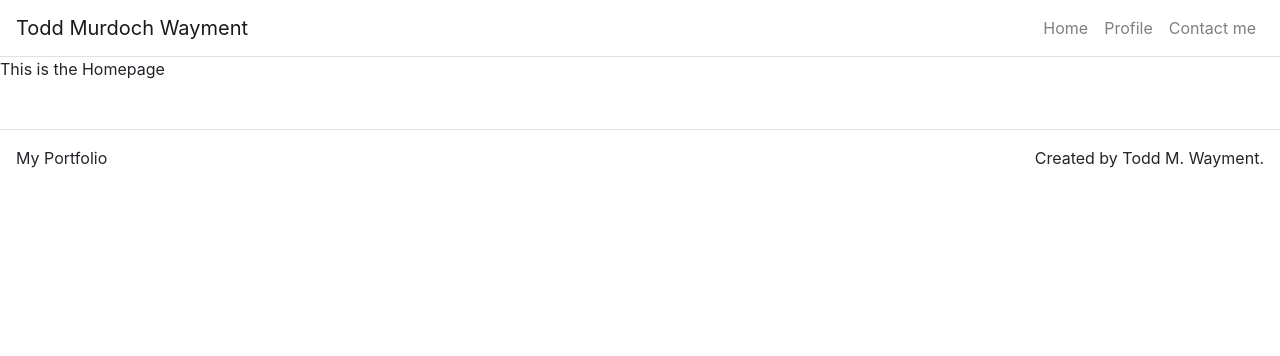
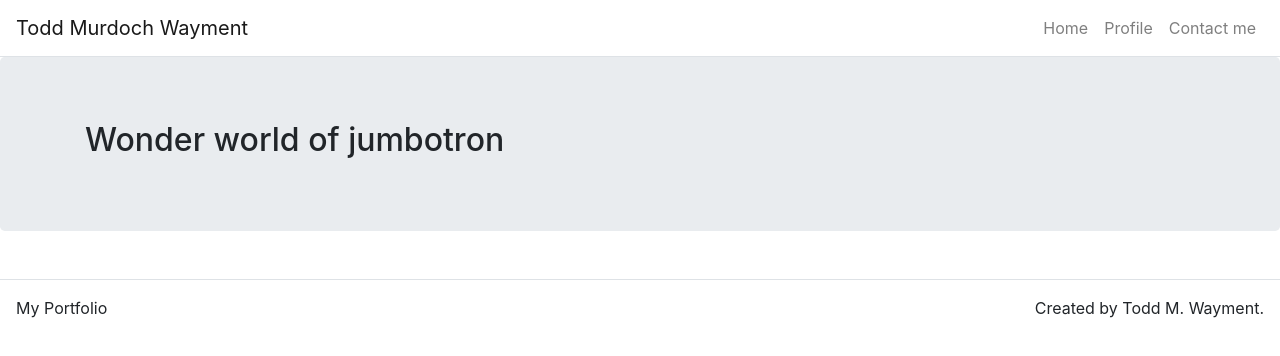
Before and after one commit to Tbonexas/reactportfolio, a React (Create React App) app: page / in a window 1280 px wide. Shown: the top 356 px of the page. Built offline with nearby package versions, Linux system fonts and the light colour scheme.

Commit message:
added jumbotron from react bootstrap, functional

```diff
--- /dev/null
+++ b/src/components/Info.js
@@ -0,0 +1,24 @@
+import React from 'react';
+import Jumbotron from 'react-bootstrap/Jumbotron';
+import Container from 'react-bootstrap/Container';
+import Row from 'react-bootstrap/Row';
+import Col from 'react-bootstrap/Col';
+
+function Info () {
+    return (
+        <Jumbotron>
+            <Container>
+                <Row>
+                    <Col>
+                    <h2>Wonder world of jumbotron</h2>
+                    </Col>
+                </Row>
+            </Container>
+
+        </Jumbotron>
+    )
+
+}
+
+
+export default Info;
--- a/src/pages/HomePage.js
+++ b/src/pages/HomePage.js
@@ -1,11 +1,11 @@
 import React from 'react';
-
+import Info from '../components/Info';
 
 
 // don't need states for home page //
 function HomePage(props) {
   return (
-      <p>This is the Homepage</p>
+      <Info />
   )
 }
 
```
Also changed, not shown: src/App.js (+4 -3 lines), 1 other file (tests, documents, lock files or other folders).
